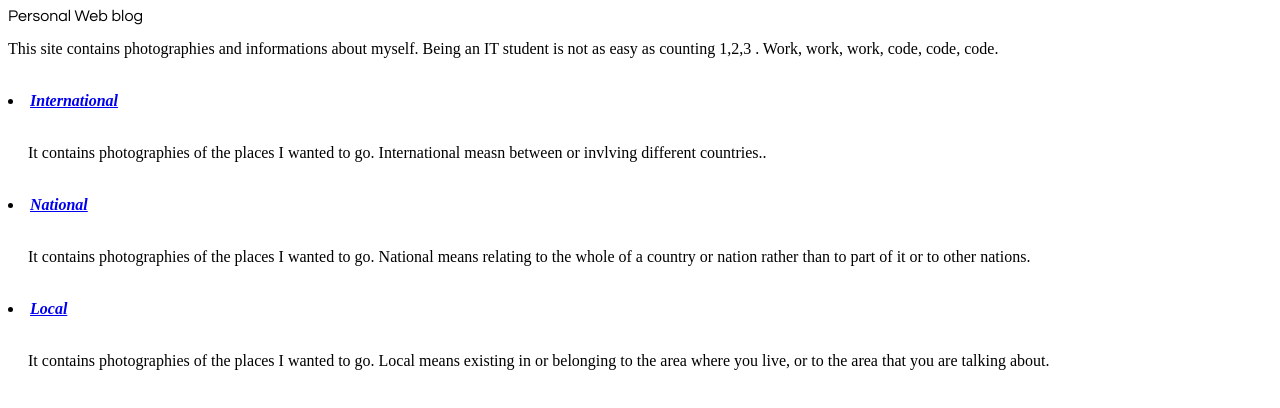
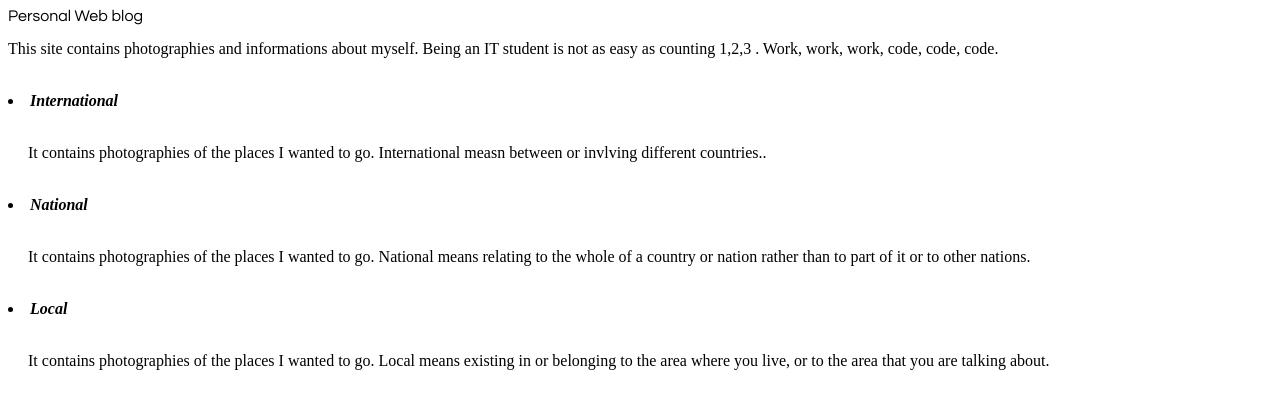
Before and after one commit to Riesdelgado/Aries, a plain HTML site: page piwtg.html in a window 1280 px wide. Drawn offline with Linux system fonts and the light colour scheme.

Commit message:
Add files via upload

```diff
--- a/piwtg.html
+++ b/piwtg.html
@@ -1,24 +1,24 @@
 <html>
 <head>
+</head>
 
-</head>
 <font face="Century Gothic">Personal Web blog</font>
  <p>This site contains photographies and informations about myself. Being an IT student is not as easy as counting 1,2,3 . Work, work, work, code, code, code.</p>
 </p><br>
 <li>
-<b><i><a href="INTERNATIONAL/international.html">International</a><br><br>
+<b><i>International<br><br>
 </i></b>
 <dl>
 <dt><p align="justify">&nbsp;&nbsp;&nbsp;&nbsp;&nbsp;It contains photographies of the places I wanted to go. International measn between or invlving different countries..</dl></p>
 
 <br><li>
-<b><i><a href = "NATIONAL/national.html">National</a><br><br>
+<b><i>National<br><br>
 </i></b>
 <dl>
 <dt><p align="justify">&nbsp;&nbsp;&nbsp;&nbsp;&nbsp;It contains photographies of the places I wanted to go. National means relating to the whole of a country or nation rather than to part of it or to other nations.</dl></p>
 <br>
 <li>
-<b><i><a href = "LOCAL/local.html">Local</a><br><br>
+<b><i>Local<br><br>
 </i></b>
 <dl>
 <dt><p align="justify">&nbsp;&nbsp;&nbsp;&nbsp;&nbsp;It contains photographies of the places I wanted to go. Local means existing in or belonging to the area where you live, or to the area that you are talking about.
```
